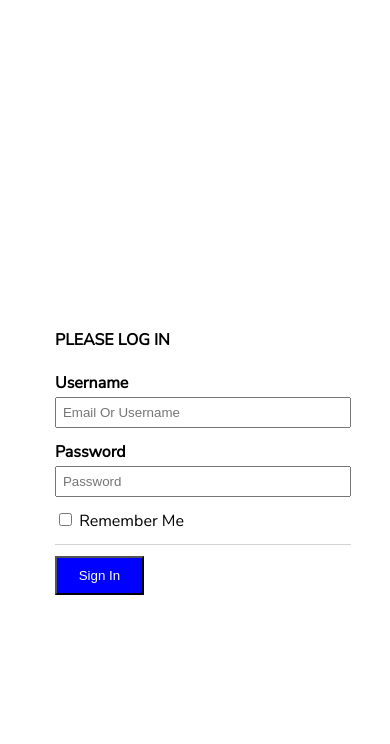
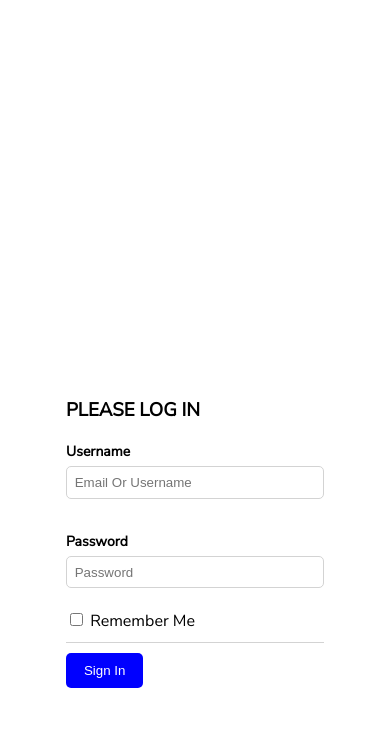
Before and after one commit to SoumyaRoy95/aknamed-fed-assignment, a plain HTML site: page index.html in a window 390 px wide. Shown: the part 48-792 px from the top of the page. Drawn offline with Linux system fonts and the light colour scheme.

Commit message:
Additions of product details file and responsiveness of login page

```diff
--- a/index.html
+++ b/index.html
@@ -12,20 +12,22 @@
     <title>Login</title>
 </head>
 <body style="font-family: 'Nunito Sans';">
-   <div class="logo"></div>
-       <img src="images/rp-logo.png" alt="RedpandaLogo"/>
-   </div>
+
+   <img src="images/rp-logo.png" alt="RedpandaLogo"/>
+
    <div class="container">
-       <h3 color="white">WELCOME TO REDPANDA HTML - CSS BASIC FEED TEMPLATE</h3>
-       <p color="white">The RedPanda is a team of pragmatic engineers who care deeply about the quality of their products and the success of their partners. Over the years, we have mastered best practices in building software products from concept to scale and we continue to learn emerging technology</p>
+       <h2>WELCOME TO REDPANDA HTML - CSS BASIC FEED TEMPLATE</h2>
+       <p>The RedPanda is a team of pragmatic engineers who care deeply about the quality of their products and the success of their partners. Over the years, we have mastered best practices in building software products from concept to scale and we continue to learn emerging technology</p>
        <div class="form-container">
-           <h4>PLEASE LOG IN</h4>
+           <h3>PLEASE LOG IN</h3>
+           <div id="wrong-creds"><p>Please login with the correct credentials</p></div>
            <div class="form-group">
-            <label style="font-weight: bold;">Username</label>
+            <label>Username</label>
             <input type="text" name="username" placeholder="Email Or Username" id="username" />
            </div>
+           <br>
            <div class="form-group">
-            <label style="font-weight: bold;">Password</label>
+            <label>Password</label>
             <input type="password" name="password" placeholder="Password" id="password" />
            </div>
            <div class="rememberme">
@@ -34,6 +36,7 @@
            </div>
            <button class="button" onclick="login()">Sign In</button>
        </div>
+       <br>
        <div class="copyrights">
            <p>© 2020 RedPanda. All Rights Reserved</p>
        </div>
--- a/js/login.js
+++ b/js/login.js
@@ -3,5 +3,9 @@ function login(){
     var password = document.getElementById("password").value;
     if(username==="testuser" && password==="test"){
         window.location.href="dashboard.html"
+    } else {
+        document.getElementById("wrong-creds").style.display = "flex"
+        document.getElementById("username").value = ""
+        document.getElementById("password").value = ""
     }
 }
--- a/scss/main.scss
+++ b/scss/main.scss
@@ -6,15 +6,11 @@ body{
     width: 100%;
 }
 
-h2 {
-    color: red
-}
-
-.logo{
-    margin: 10px;
-    height: 50%;
-    width: 50%;
-}
+// .logo{
+//     margin: 10px;
+//     height: 50%;
+//     width: 50%;
+// }
 .container{
     align-items: center;
     display: flex;
@@ -22,13 +18,22 @@ h2 {
     justify-content: center;
     padding: 50px 300px;
 
-    h3 {
+    h2 {
         color: white;
+        text-align: center;
     }
 
     p{
         color: white;
         text-align: center;
+        font-size: 14px;
+    }
+}
+
+#wrong-creds{
+    display: none;
+    p{
+        color: red;
     }
 }
 
@@ -37,8 +42,8 @@ h2 {
     border-radius: 15px;
     display:flex;
     flex-direction: column;
-    padding: 0 20px;
-    padding-bottom: 20px;
+    padding: 0 30px;
+    padding-bottom: 30px;
     margin-top: 20px;
     width: 400px;
 }
@@ -48,19 +53,27 @@ h2 {
     flex-direction: column;
     height: 60px;
     margin-bottom: 3%;
+    label {
+        font-size: 14px;
+        font-weight: bold;
+    }
     #username{
-        padding: 2%;
+        padding: 3%;
         margin: 2% 0;
+        border: 1px solid lightgray;
+        border-radius: 5px;
     }
     #password{
-        padding: 2%;
+        padding: 3%;
         margin: 2% 0;
+        border: 1px solid lightgray;
+        border-radius: 5px;
     }
 }
 
 .rememberme{
     border-bottom: 1px solid lightgray;
-    padding-bottom: 4%;
+    padding: 4% 0;
 }
 
 .button{
@@ -68,6 +81,8 @@ h2 {
     width: 20%;
     padding: 10px;
     background-color: blue;
+    border: none;
+    border-radius: 5px;
     color: white;
 }
 
@@ -76,17 +91,17 @@ h2 {
     display: flex;
 }
 
-@media screen and (max-width: 500px){
+@media screen and (max-width: 600px){
+    body{
+        width: auto;
+    }
     .container{
         align-items: center;
         display: flex;
         flex-direction: column;
         justify-content: center;
-        padding: 50px 10px;
+        padding: 50px 15px;
 
-        h3 {
-            text-align: center;
-        }
     }
 
     .form-container{
@@ -94,22 +109,17 @@ h2 {
         border-radius: 15px;
         display:flex;
         flex-direction: column;
-        width: 80%;
+        margin-top: 20%;
+        width: 75%;
+        h3{
+            text-align: left;
+        }
     }
     .form-group{
         align-items: space-around;
         display: flex;
         flex-direction: column;
         height: 60px;
-        margin-bottom: 3%;
-        #username{
-            padding: 2%;
-            margin: 1% 0;
-        }
-        #password{
-            padding: 2%;
-            margin: 1% 0;
-        }
     }
     .button{
         margin-top: 4%;
```
Also changed, not shown: scss/main.css, 1 other file.
